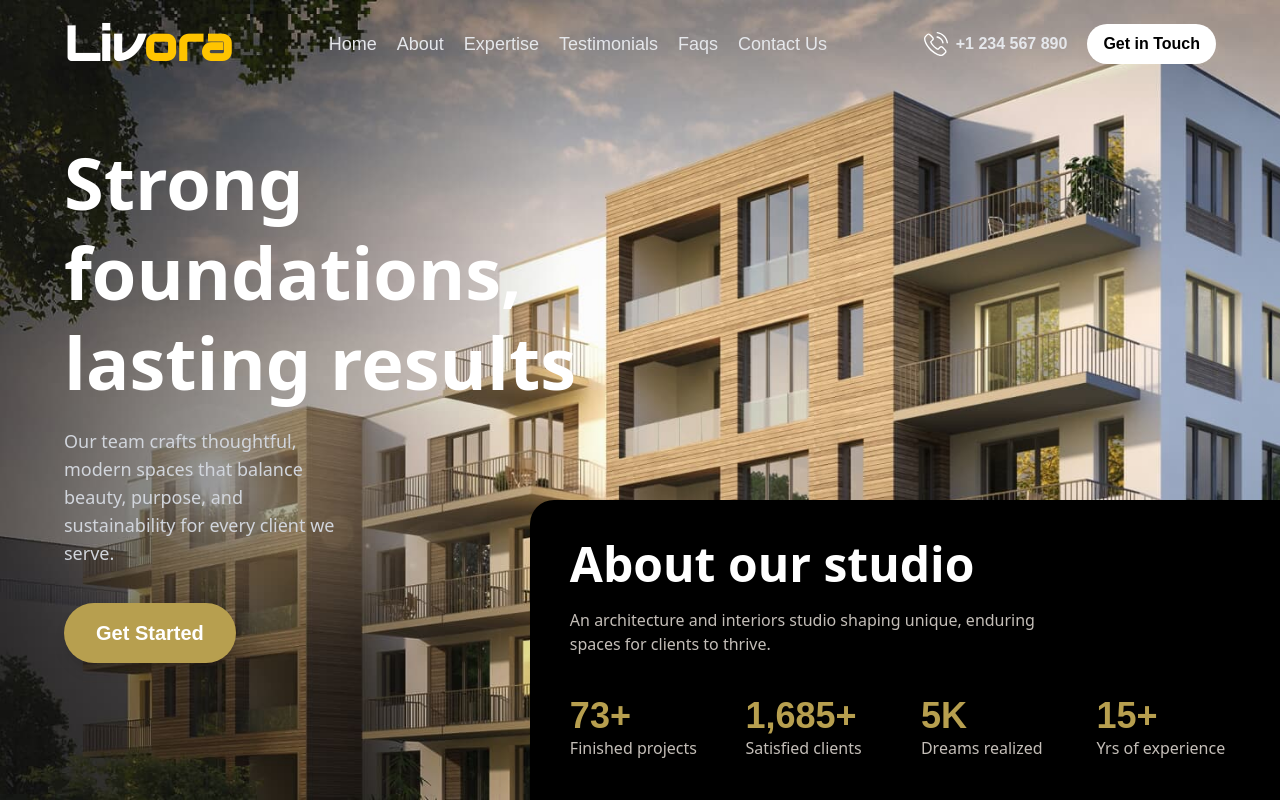
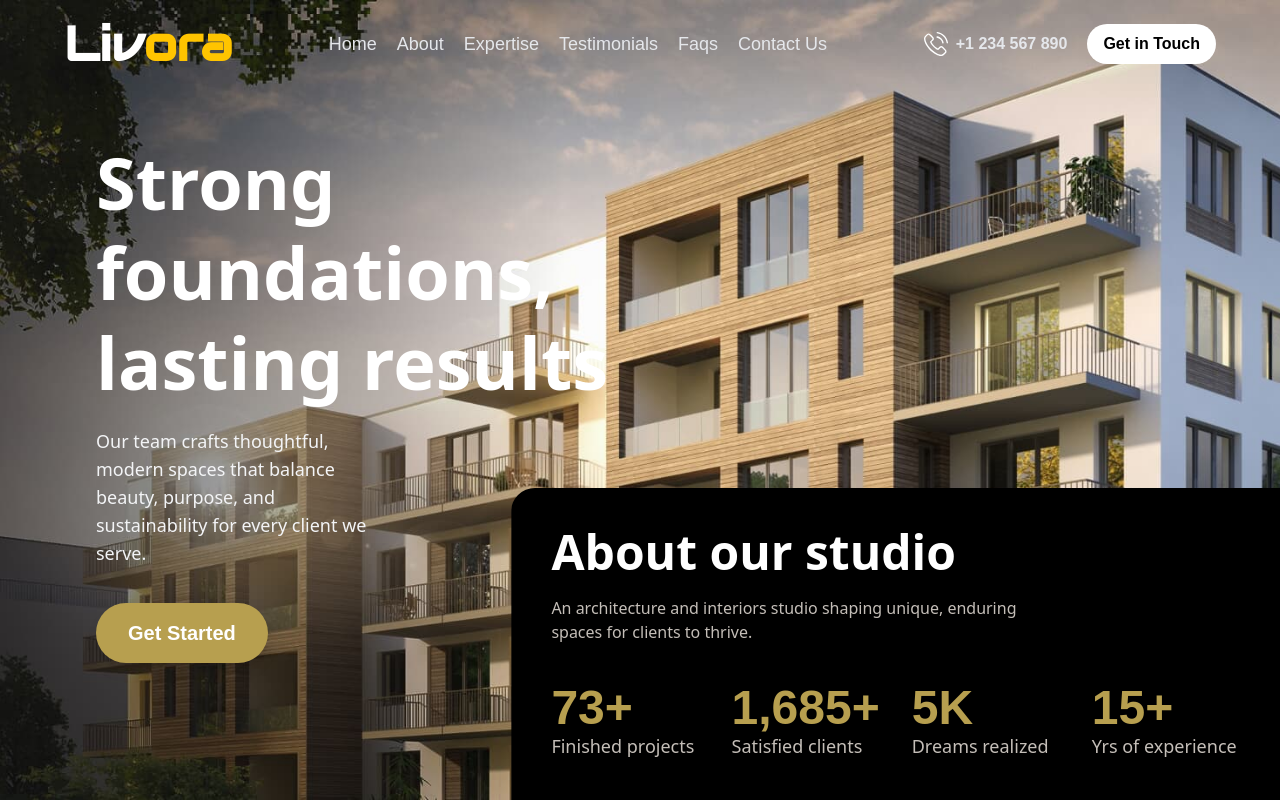
Before and after one commit to Jisap/next16---Interior-Designer, a Next.js app: page / in a window 1280 px wide. Built offline with nearby package versions, Linux system fonts and the light colour scheme; a web font is replaced by a local one.

Commit message:
feat: Add initial Hero page component with animations and set up global styling with Tailwind and custom variables.

```diff
--- a/app/Pages/Hero/page.tsx
+++ b/app/Pages/Hero/page.tsx
@@ -66,7 +66,7 @@ const Hero = () => {
   return (
     <>
       <motion.div
-        className="px-[8%] lg:px-[5%] hero-header flex flex-col justify-start pt-32 md:justify-center md:pt-0"
+        className="hero-header w-full min-h-screen flex flex-col pt-45 md:pt-45 lg:justify-center lg:pt-0 px-6 sm:px-12 md:px-24 overflow-hidden relative"
         id="home"
         initial="hidden"
         animate="visible"
@@ -90,7 +90,7 @@ const Hero = () => {
           <div className="overflow-hidden">
             <motion.h1
               variants={maskVariants}
-              className="text-5xl md:text-7xl font-semibold leading-tight"
+              className="text-5xl lg:text-6xl xl:text-7xl font-semibold leading-tight"
             >
               Strong foundations, <br /> lasting results
             </motion.h1>
@@ -98,7 +98,7 @@ const Hero = () => {
 
           <motion.p
             variants={itemVariants}
-            className="my-5 w-full lg:w-1/2 text-lg text-gray-300"
+            className="my-5 w-full lg:w-1/2 text-lg text-gray-100 [text-shadow:0_2px_8px_rgba(0,0,0,0.9),0_0_12px_rgba(0,0,0,0.7)] lg:[text-shadow:none]"
           >
             Our team crafts thoughtful, modern spaces that balance beauty, purpose, and sustainability for every client we serve.
           </motion.p>
@@ -115,13 +115,13 @@ const Hero = () => {
 
         <motion.div
           variants={boxRevealVariants}
-          className="md:absolute bottom-0 right-0 p-10 flex flex-col mt-10 md:mt-0 rounded-tl-3xl bg-black text-white shadow-2xl"
+          className="relative md:absolute bottom-0 right-0 p-8 md:p-10 flex flex-col rounded-tl-3xl bg-black text-white shadow-2xl mt-auto md:mt-0 self-end -mr-[10%] md:mr-0 w-[calc(100%+8%)] md:w-auto"
         >
           <motion.h1
             initial={{ opacity: 0, x: -20 }}
             animate={{ opacity: 1, x: 0 }}
             transition={{ delay: 1.2, duration: 0.8 }}
-            className="text-5xl mb-5 font-semibold"
+            className="text-4xl md:text-5xl mb-5 font-semibold"
           >
             About our studio
           </motion.h1>
@@ -130,7 +130,7 @@ const Hero = () => {
             initial={{ opacity: 0 }}
             animate={{ opacity: 1 }}
             transition={{ delay: 1.4, duration: 0.8 }}
-            className="w-full lg:w-[70%] text-text-light"
+            className="w-full lg:w-[70%] text-text-light "
           >
             An architecture and interiors studio shaping unique, enduring spaces for clients to thrive.
           </motion.p>
@@ -154,7 +154,7 @@ const Hero = () => {
                 variants={itemVariants}
                 className="flex flex-col"
               >
-                <h2 className="text-3xl md:text-4xl Rethink font-bold text-prim">
+                <h2 className="text-3xl md:text-4xl lg:text-5xl Rethink font-bold text-prim">
                   <CountUp
                     start={0}
                     end={stat.end}
@@ -163,12 +163,12 @@ const Hero = () => {
                   {stat.suffix}
                 </h2>
 
-                <p className="text-text-light text-sm md:text-base whitespace-nowrap">{stat.label}</p>
+                <p className="text-text-light text-xs sm:text-sm md:text-base lg:text-lg whitespace-nowrap">{stat.label}</p>
               </motion.div>
             ))}
           </motion.div>
         </motion.div>
-      </motion.div>
+      </motion.div >
     </>
   )
 }
--- a/app/globals.css
+++ b/app/globals.css
@@ -58,7 +58,3 @@ body {
   justify-content: center;
   flex-direction: column;
 } */
-
-.hero-header {
-  @apply w-full h-screen bg-no-repeat bg-cover flex justify-center flex-col relative overflow-hidden;
-}
```
